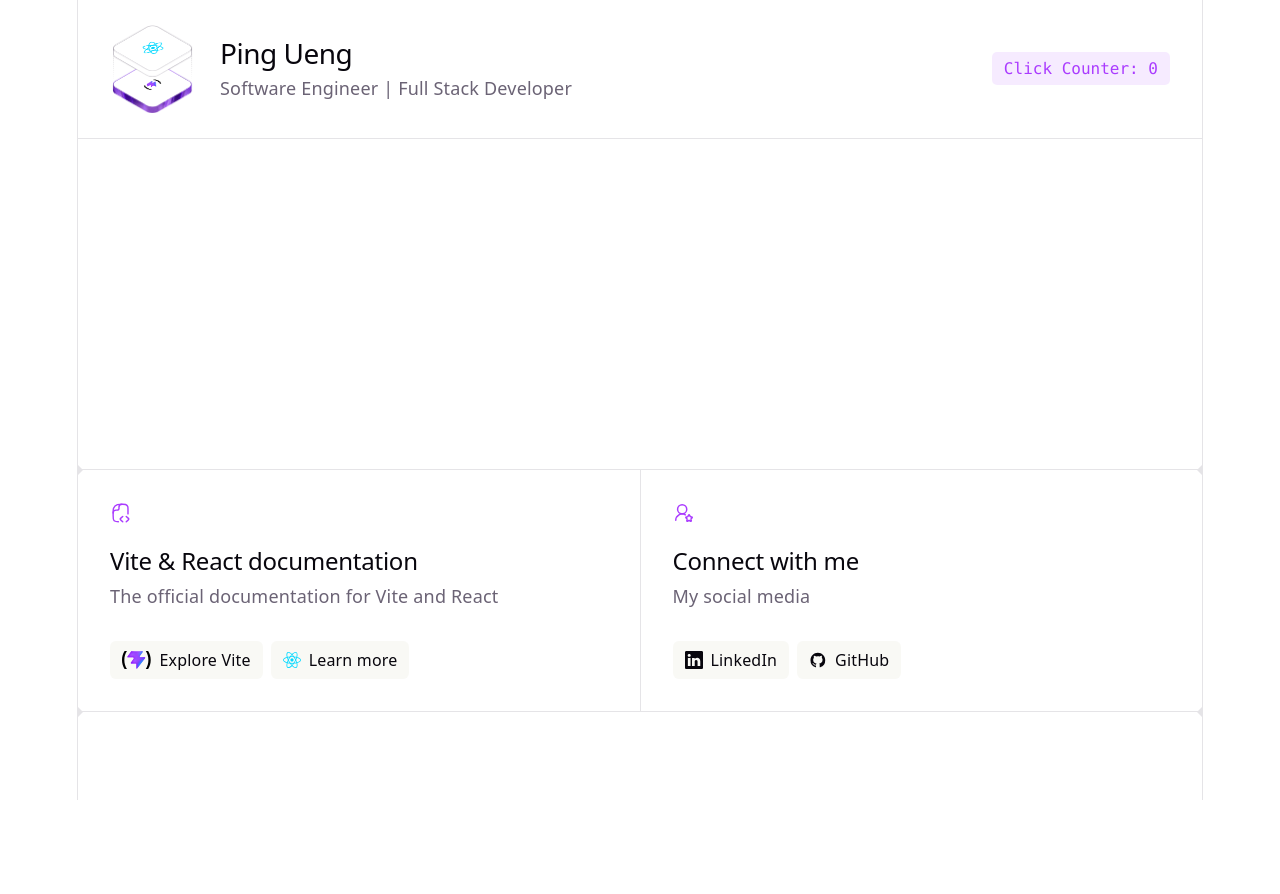
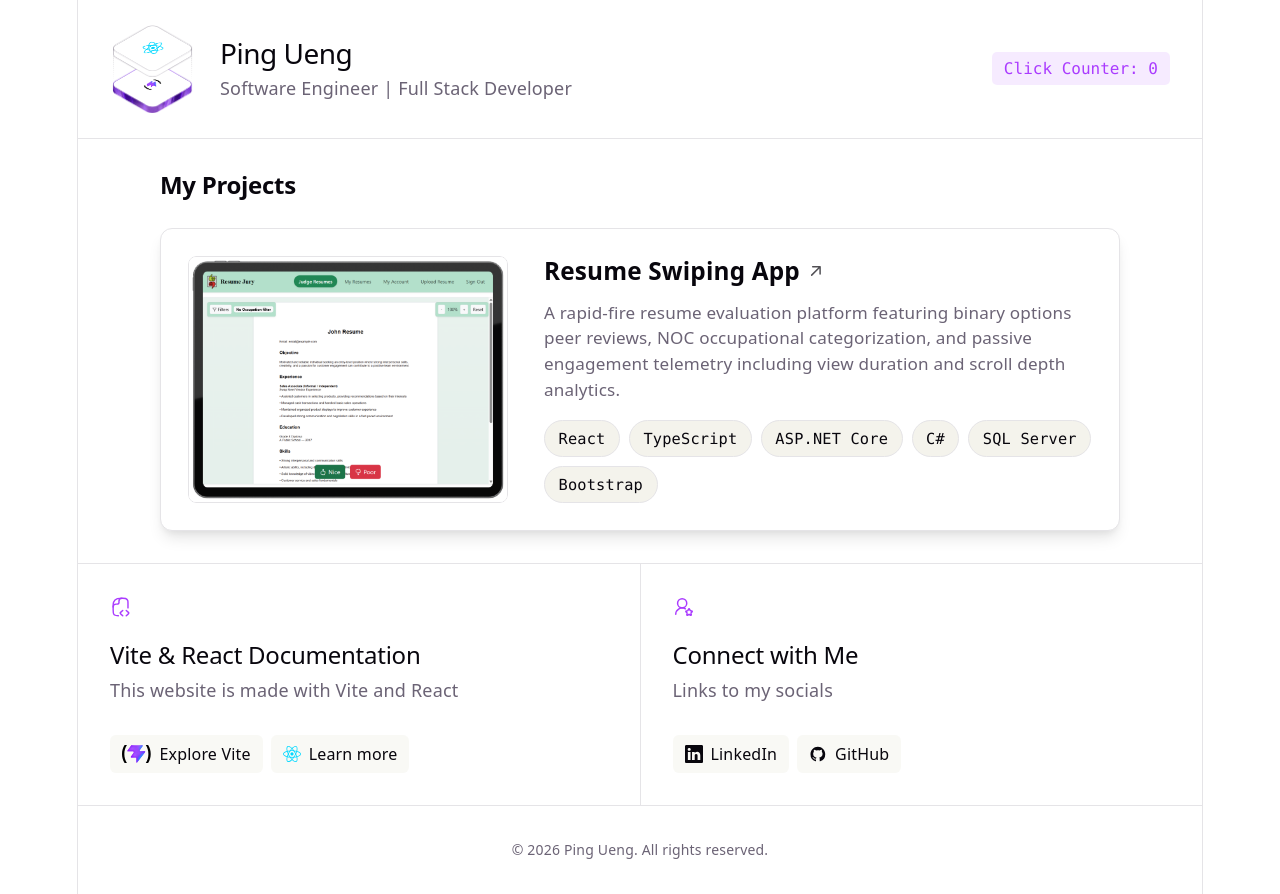
Before and after one commit to pingu543/pingu543.github.io, a React (Vite) app: page / in a window 1280 px wide. Before the commit the page ends 800 px from the top, so only its background shows below. Built offline with nearby package versions, Linux system fonts and the light colour scheme.

Commit message:
feat: add project showcase and resource section to website landing page

```diff
--- a/index.html
+++ b/index.html
@@ -1,13 +1,16 @@
 <!doctype html>
 <html lang="en">
+
 <head>
   <meta charset="UTF-8" />
   <link rel="icon" type="image/svg+xml" href="/favicon.svg" />
   <meta name="viewport" content="width=device-width, initial-scale=1.0" />
-    <title>pingu543.github.io</title>
+  <title>Ping Ueng | Software Engineer</title>
 </head>
+
 <body>
   <div id="root"></div>
   <script type="module" src="/src/main.tsx"></script>
 </body>
+
 </html>
--- a/src/App.css
+++ b/src/App.css
@@ -80,17 +80,51 @@
   }
 }
 
-#center {
+#center,
+#projects {
   display: flex;
   flex-direction: column;
   gap: 25px;
   place-content: center;
   place-items: center;
   flex-grow: 1;
+  padding: 32px;
+  box-sizing: border-box;
 
   @media (max-width: 1024px) {
     padding: 32px 20px 24px;
     gap: 18px;
+  }
+}
+
+.projects-header {
+  width: 100%;
+  max-width: 960px;
+  text-align: left;
+}
+
+.projects-title {
+  margin: 0 0 4px;
+  font-size: 24px;
+  font-weight: 600;
+  letter-spacing: -0.3px;
+  color: var(--text-h);
+}
+
+.projects-subtitle {
+  margin: 0;
+  font-size: 15px;
+  color: var(--text);
+  line-height: 1.4;
+}
+
+@media (max-width: 1024px) {
+  .projects-title {
+    font-size: 20px;
+  }
+
+  .projects-subtitle {
+    font-size: 14px;
   }
 }
 
@@ -178,10 +212,17 @@
 }
 
 #spacer {
-  height: 88px;
+  display: flex;
+  align-items: center;
+  justify-content: center;
+  min-height: 88px;
   border-top: 1px solid var(--border);
+  font-size: 14px;
+  color: var(--text);
+
   @media (max-width: 1024px) {
-    height: 48px;
+    min-height: 48px;
+    padding: 16px 20px;
   }
 }
 
--- a/src/App.tsx
+++ b/src/App.tsx
@@ -1,20 +1,40 @@
 import Header from './components/Header'
 import Resources from './components/Resources'
+import Project from './components/Project'
+import { projects } from './data/projects'
 import './App.css'
 
 function App() {
   return (
     <>
+      {/* <div className="ticks"></div> */}
+
       <Header />
 
-      <section id="center"></section>
+      {/* <div className="ticks"></div> */}
 
-      <div className="ticks"></div>
+      <section id="projects" aria-labelledby="projects-title">
+        <div className="projects-header">
+          <h2 id="projects-title" className="projects-title">
+            My Projects
+          </h2>
+        </div>
+        {projects.map((project) => (
+          <Project key={project.id} {...project} />
+        ))}
+      </section>
+
+      {/* <div className="ticks"></div> */}
 
       <Resources />
 
-      <div className="ticks"></div>
-      <section id="spacer"></section>
+      {/* <div className="ticks"></div> */}
+
+      <footer id="spacer">
+        <p>© {new Date().getFullYear()} Ping Ueng. All rights reserved.</p>
+      </footer>
+
+      {/* <div className="ticks"></div> */}
     </>
   )
 }
--- a/src/components/Project.css
+++ b/src/components/Project.css
@@ -1,30 +1,104 @@
 .project {
   display: grid;
-  gap: 1.5rem;
+  grid-template-columns: minmax(240px, 320px) 1fr;
+  align-items: center;
+  gap: 2rem;
+  width: 100%;
+  max-width: 960px;
+  padding: 1.5rem;
+  box-sizing: border-box;
+  text-align: left;
+  border: 1px solid var(--border);
+  border-radius: 12px;
+  background: var(--bg);
+  box-shadow: var(--shadow);
+  transition: border-color 0.25s ease, box-shadow 0.25s ease;
+}
+
+.project:hover {
+  border-color: var(--accent-border);
+}
+
+.project__image-link {
+  display: block;
+  border-radius: 8px;
+  overflow: hidden;
+  text-decoration: none;
 }
 
 .project__image {
   display: block;
   width: 100%;
   height: auto;
-  object-fit: cover;
+  box-sizing: border-box;
+  border-radius: 8px;
+  border: 1px solid var(--border);
+  transition: transform 0.25s ease;
+}
+
+.project__image-link:hover .project__image {
+  transform: scale(1.02);
 }
 
 .project__content {
-  display: grid;
+  display: flex;
+  flex-direction: column;
   gap: 0.75rem;
+  min-width: 0;
 }
 
-.project__name,
+.project__name {
+  margin: 0;
+  font-size: 1.35rem;
+  font-weight: 600;
+  color: var(--text-h);
+  line-height: 1.25;
+}
+
+.project__link {
+  display: inline-flex;
+  align-items: center;
+  gap: 0.35rem;
+  color: inherit;
+  text-decoration: none;
+  transition: color 0.2s ease;
+}
+
+.project__link:hover {
+  color: var(--accent);
+}
+
+.project__link:focus-visible {
+  outline: 2px solid var(--accent);
+  outline-offset: 4px;
+  border-radius: 4px;
+}
+
+.project__link-icon {
+  width: 1.1rem;
+  height: 1.1rem;
+  flex-shrink: 0;
+  opacity: 0.7;
+  transition: transform 0.2s ease, opacity 0.2s ease;
+}
+
+.project__link:hover .project__link-icon {
+  opacity: 1;
+  transform: translate(2px, -2px);
+}
+
 .project__description {
   margin: 0;
+  color: var(--text);
+  line-height: 1.5;
+  font-size: 0.95rem;
 }
 
 .project__technologies {
   display: flex;
   flex-wrap: wrap;
   gap: 0.5rem;
-  margin: 0;
+  margin: 0.25rem 0 0;
   padding: 0;
   list-style: none;
 }
@@ -32,5 +106,18 @@
 .project__technology {
   padding: 0.25rem 0.75rem;
   border-radius: 999px;
-  background: #f0f0f0;
+  background: var(--code-bg);
+  color: var(--text-h);
+  border: 1px solid var(--border);
+  font-size: 0.85rem;
+  font-family: var(--mono);
+  font-weight: 500;
 }
+
+@media (max-width: 720px) {
+  .project {
+    grid-template-columns: 1fr;
+    gap: 1.25rem;
+    padding: 1.25rem;
+  }
+}
--- a/src/components/Project.tsx
+++ b/src/components/Project.tsx
@@ -5,15 +5,54 @@ export interface ProjectProps {
   image: string
   description: string
   technologies: readonly string[]
+  url?: string
 }
 
-function Project({ name, image, description, technologies }: ProjectProps) {
+function Project({ name, image, description, technologies, url }: ProjectProps) {
   return (
     <article className="project">
-      <img className="project__image" src={image} alt={`${name} preview`} />
+      {url ? (
+        <a
+          href={url}
+          target="_blank"
+          rel="noreferrer"
+          className="project__image-link"
+          tabIndex={-1}
+          aria-hidden="true"
+        >
+          <img className="project__image" src={image} alt={`${name} preview`} />
+        </a>
+      ) : (
+        <img className="project__image" src={image} alt={`${name} preview`} />
+      )}
 
       <div className="project__content">
-        <h2 className="project__name">{name}</h2>
+        <h3 className="project__name">
+          {url ? (
+            <a
+              href={url}
+              target="_blank"
+              rel="noreferrer"
+              className="project__link"
+            >
+              <span>{name}</span>
+              <svg
+                className="project__link-icon"
+                viewBox="0 0 20 20"
+                fill="currentColor"
+                aria-hidden="true"
+              >
+                <path
+                  fillRule="evenodd"
+                  d="M5.22 14.78a.75.75 0 001.06 0l7.22-7.22v5.69a.75.75 0 001.5 0v-7.5a.75.75 0 00-.75-.75h-7.5a.75.75 0 000 1.5h5.69l-7.22 7.22a.75.75 0 000 1.06z"
+                  clipRule="evenodd"
+                />
+              </svg>
+            </a>
+          ) : (
+            name
+          )}
+        </h3>
         <p className="project__description">{description}</p>
 
         <ul className="project__technologies" aria-label="Technologies used">
--- a/src/components/Resources.tsx
+++ b/src/components/Resources.tsx
@@ -8,8 +8,8 @@ function Resources() {
         <svg className="icon" role="presentation" aria-hidden="true">
           <use href="/icons.svg#documentation-icon"></use>
         </svg>
-        <h2>Vite & React documentation</h2>
-        <p>The official documentation for Vite and React</p>
+        <h2>Vite & React Documentation</h2>
+        <p>This website is made with Vite and React</p>
         <ul>
           <li>
             <a href="https://vite.dev/" target="_blank">
@@ -29,8 +29,8 @@ function Resources() {
         <svg className="icon" role="presentation" aria-hidden="true">
           <use href="/icons.svg#social-icon"></use>
         </svg>
-        <h2>Connect with me</h2>
-        <p>My social media</p>
+        <h2>Connect with Me</h2>
+        <p>Links to my socials</p>
         <ul>
           <li>
             <a href="https://www.linkedin.com/in/ping-chang-ueng/" target="_blank">
--- /dev/null
+++ b/src/data/projects.ts
@@ -0,0 +1,20 @@
+import type { ProjectProps } from '../components/Project'
+import resumeSwipingAppImg from '../assets/project-resumeswipingapp.png'
+
+export interface ProjectItem extends ProjectProps {
+  readonly id: string
+}
+
+export const projects: readonly ProjectItem[] = [
+  {
+    id: 'resume-swiping-app',
+    name: 'Resume Swiping App',
+    url: 'https://github.com/pingu543/ResumeSwipingApp',
+    image: resumeSwipingAppImg,
+    description:
+      'A rapid-fire resume evaluation platform featuring binary options peer reviews, NOC occupational categorization, and passive engagement telemetry including view duration and scroll depth analytics.',
+    technologies: ['React', 'TypeScript', 'ASP.NET Core', 'C#', 'SQL Server', 'Bootstrap'],
+  },
+] as const
+
+export default projects
--- a/src/index.css
+++ b/src/index.css
@@ -67,7 +67,8 @@ body {
 }
 
 h1,
-h2 {
+h2,
+h3 {
   font-family: var(--heading);
   font-weight: 500;
   color: var(--text-h);
```
Also changed, not shown: src/assets/project-resumeswipingapp.png (added). Lines whose indentation alone changed are shown as unchanged.
